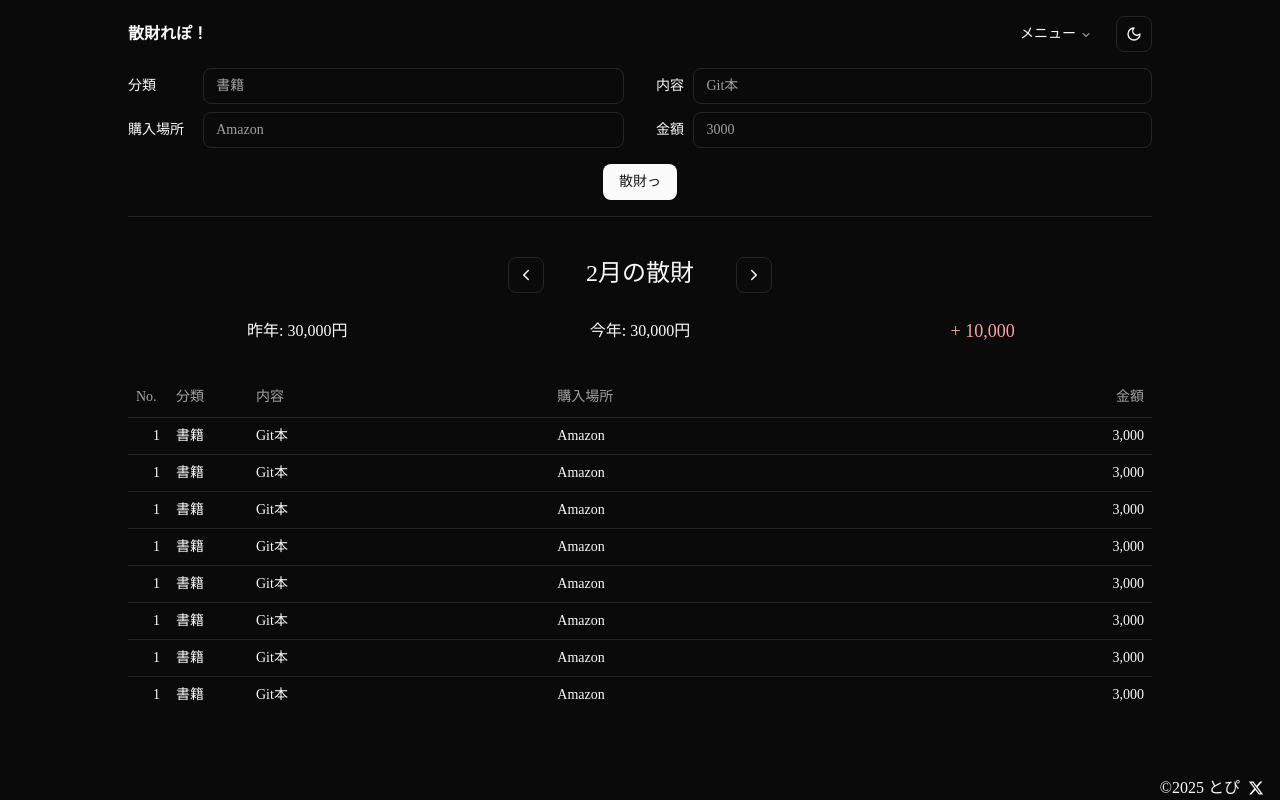
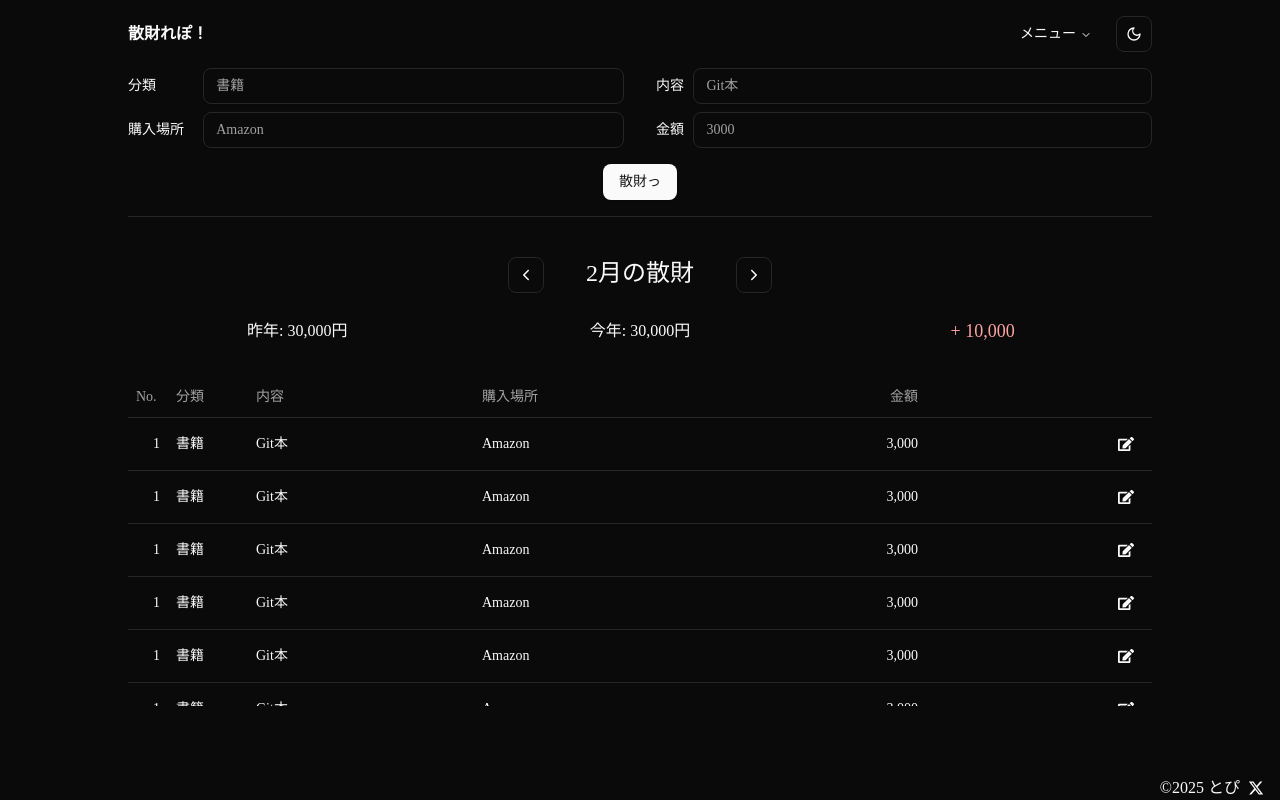
Before and after one commit to topi0247/sanzai-report-front, a React (Vite) app: page / in a window 1280 px wide. Built offline with nearby package versions, Linux system fonts and the light colour scheme; a web font is replaced by a local one.

Commit message:
feat: 編集アイコン追加

```diff
--- a/src/features/reports/list.tsx
+++ b/src/features/reports/list.tsx
@@ -1,3 +1,5 @@
+import { FaEdit } from "react-icons/fa";
+import { Button } from "@/components/ui/button";
 import { ScrollArea } from "@/components/ui/scroll-area";
 import {
   Table,
@@ -18,6 +20,11 @@ function ListItem() {
         Amazon
       </TableCell>
       <TableCell className="text-right">3,000</TableCell>
+      <TableCell className="text-right">
+        <Button variant={"ghost"} size={"icon"}>
+          <FaEdit />
+        </Button>
+      </TableCell>
     </TableRow>
   );
 }
@@ -33,6 +40,7 @@ export const ReportList = () => {
             <TableHead>内容</TableHead>
             <TableHead>購入場所</TableHead>
             <TableHead className="text-right">金額</TableHead>
+            <TableHead></TableHead>
           </TableRow>
         </TableHeader>
       </Table>
```
